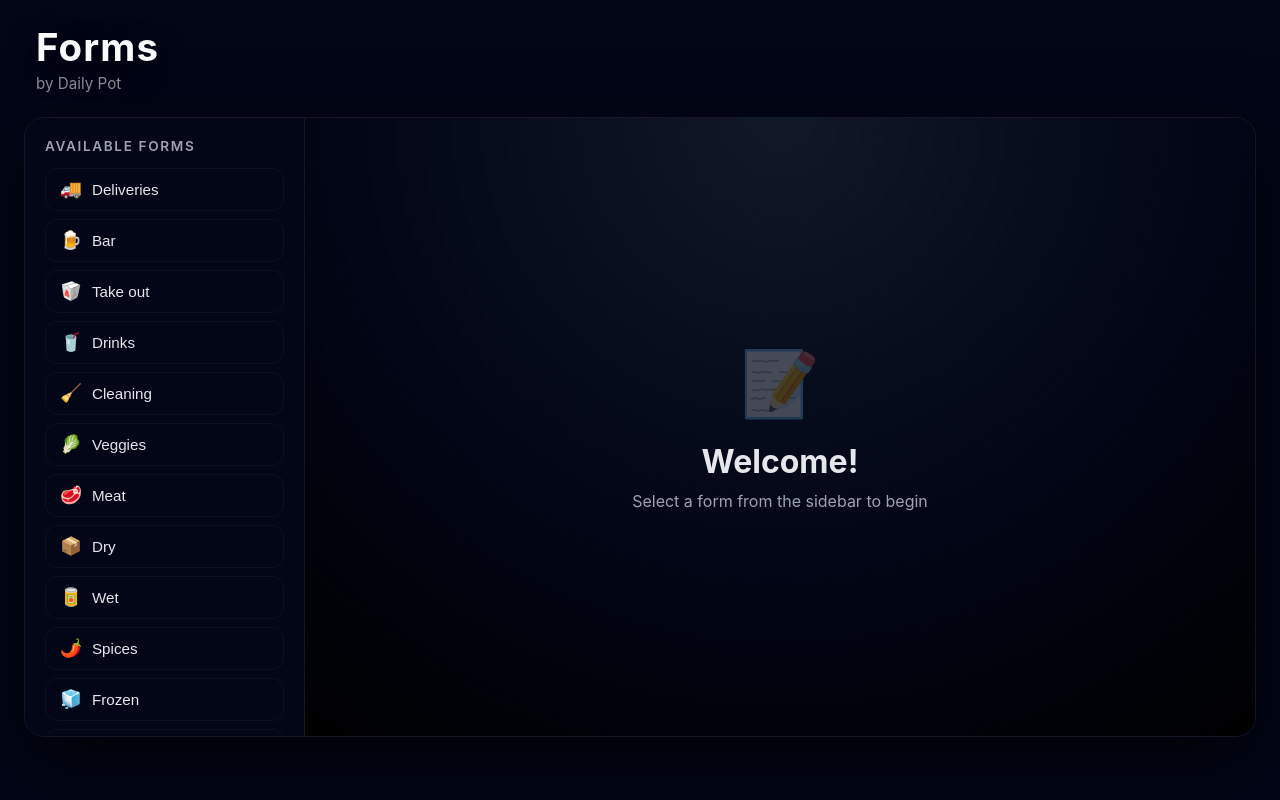
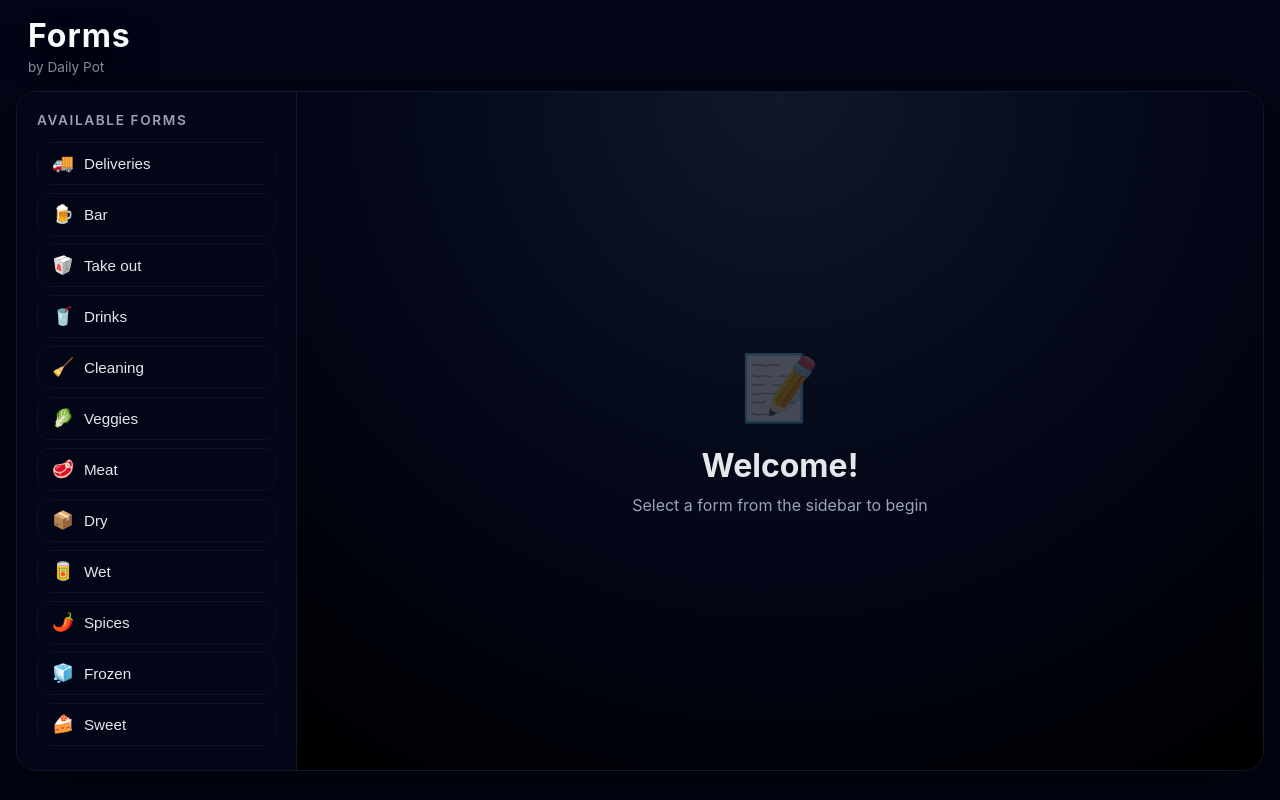
Before and after one commit to IvyAndersen/fillout-dashboard, a website: page index.html in a window 1280 px wide. Drawn offline with Linux system fonts and the light colour scheme.

Commit message:
Update styles.css

```diff
--- a/styles.css
+++ b/styles.css
@@ -10,7 +10,7 @@ body {
     font-family: -apple-system, BlinkMacSystemFont, 'Segoe UI', Roboto, Oxygen, Ubuntu, Cantarell, sans-serif;
     background: radial-gradient(circle at top, #020617 0%, #020617 40%, #020617 100%);
     min-height: 100vh;
-    padding: 24px;
+    padding: 16px;
     color: #e5e7eb;
 }
 
@@ -24,12 +24,12 @@ body {
 .header {
     text-align: left;
     color: #f9fafb;
-    margin-bottom: 24px;
+    margin-bottom: 16px;
     padding-left: 12px;
 }
 
 .header h1 {
-    font-size: 2.4rem;
+    font-size: 2rem;
     font-weight: 700;
     letter-spacing: 0.03em;
     text-shadow: 0 10px 30px rgba(0,0,0,0.7);
@@ -37,7 +37,7 @@ body {
 
 .header p {
     margin-top: 4px;
-    font-size: 0.95rem;
+    font-size: 0.85rem;
     opacity: 0.55;
 }
 
@@ -51,7 +51,8 @@ body {
     overflow: hidden;
     border: 1px solid #111827;
     box-shadow: 0 24px 80px rgba(0,0,0,0.75);
-    height: calc(100vh - 180px);
+    height: calc(100vh - 120px);
+    min-height: 600px;
 }
 
 /* SIDEBAR ----------------------------------------------------- */
```
